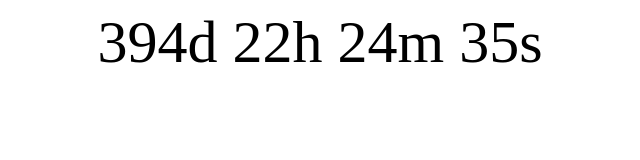
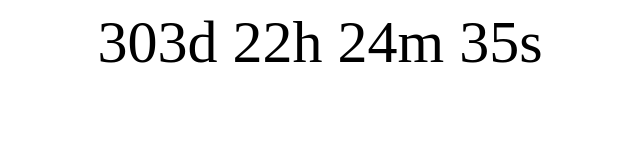
Before and after one commit to ankit14120/Complete_Mini_Timer, a plain HTML site: page index.html in a window 1280 px wide. Shown: the full height of the page, 320-960 px from the left. Drawn offline with Linux system fonts and the light colour scheme.

Commit message:
Update index.html

```diff
--- a/index.html
+++ b/index.html
@@ -16,7 +16,7 @@ p {
 
 <script>
 // Set the date we're counting down to
-var countDownDate = new Date("Apr 5, 2024 15:37:25").getTime();
+var countDownDate = new Date("Jan 5, 2024 15:37:25").getTime();
 
 // Update the count down every 1 second
 var x = setInterval(function() {
```
